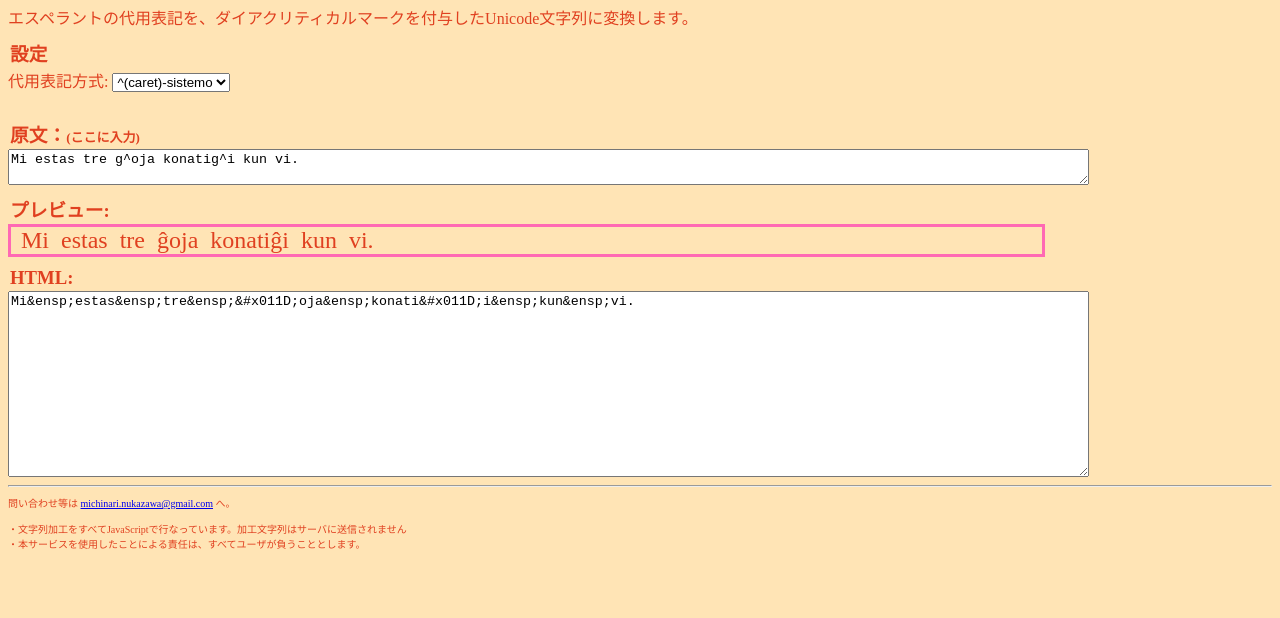
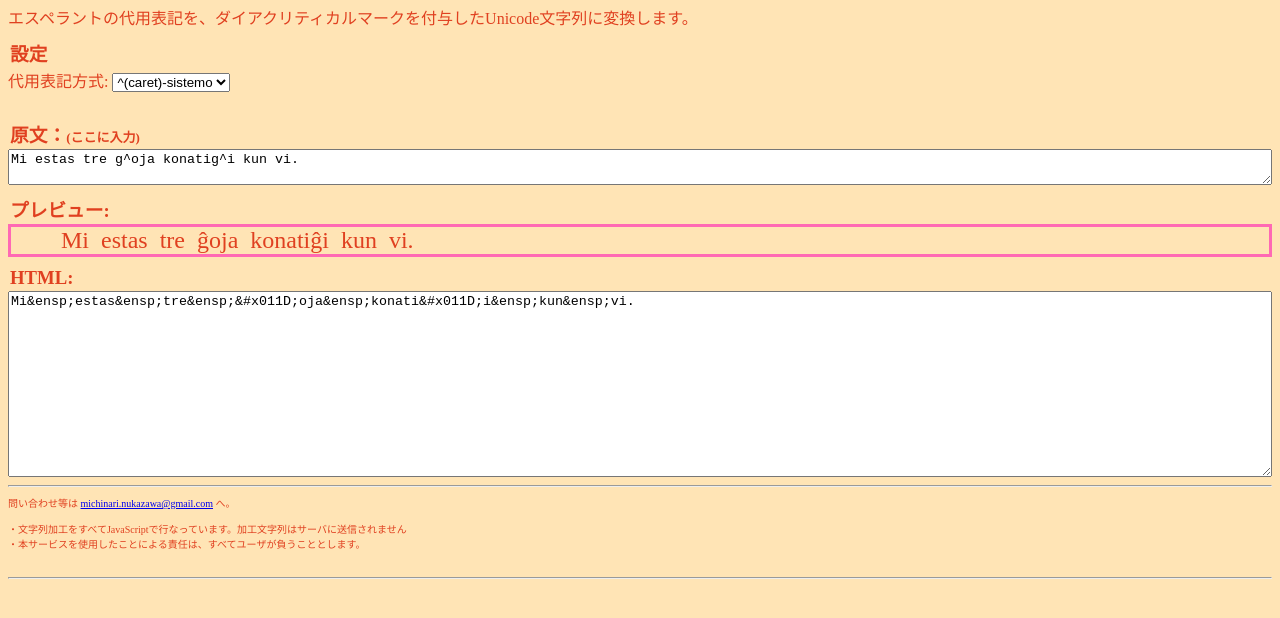
Before and after one commit to MichinariNukazawa/sisto_converter, a plain HTML site: page index.html in a window 1280 px wide. Shown: the part 48-666 px from the top of the page. Drawn offline with Linux system fonts and the light colour scheme.

Commit message:
表示を改善、Android上のChrome上の範囲選択がしやすいよう対処

```diff
--- a/index.html
+++ b/index.html
@@ -37,21 +37,17 @@
 		<br />
 		<br />
 		<h3> 原文：<font size="-1">(ここに入力)</font></h3>
-		<textarea rows="2" style="width:90%" id='code'
+		<textarea rows="2" style="width:100%" id='code'
 			onkeyup="cb_onkeyup_code()"
 			>Mi estas tre g^oja konatig^i kun vi.</textarea>
 		<br />
 		<h3>プレビュー:</h3>
 		<div id="preview" ></div>
 		<h3>HTML:</h3>
-		<textarea style="width:90%"
+		<textarea style="width:100%"
 		 cols="50" rows="12" id="html_output" readonly>
 		</textarea>
 		<br />
-	</div>
-	<div class="right">
-	</div>
-	<div class="clearfix">
 	</div>
 
 	<div style="clear:both">
@@ -63,6 +59,7 @@
 		・本サービスを使用したことによる責任は、すべてユーザが負うこととします。<br />
 		</font>
 		<br />
+		<hr>
 		<br />
 		<div>
 			<script async src="//pagead2.googlesyndication.com/pagead/js/adsbygoogle.js"></script>
--- a/style.css
+++ b/style.css
@@ -19,36 +19,10 @@
 		margin: 2px;
 		margin-top: 10px;
 	}
-	.left {
-		float:left;
-		width:95%;
-	}
-	.right {
-		float:right;
-		width:5%;
-		/*border:1px red solid;*/
-	}
-
-	.text{
-		font-size: 80%;
-	}
 
 	#preview{
 		font-size: 150%;
-		padding-left: 10px;
+		padding-left: 50px;
 		max-height: 400px;
 		border : 3px solid #ff69b4;
-		width:85%;
 	}
-
-	/* 以下2つはクラス内のをfloatを解除する"crearfix"手法 */
-	.clearfix:after {
-		content: ".";  /* 新しい要素を作る */
-		display: block;  /* ブロックレベル要素に */
-		clear: both;
-		height: 0;
-		visibility: hidden;
-	}
-	.clearfix {
-		  min-height: 1px;
-	}
```
